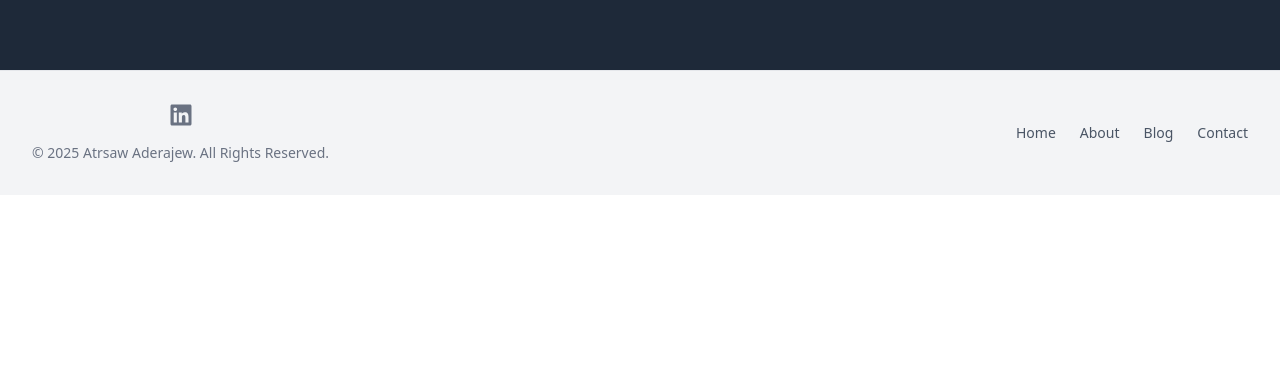
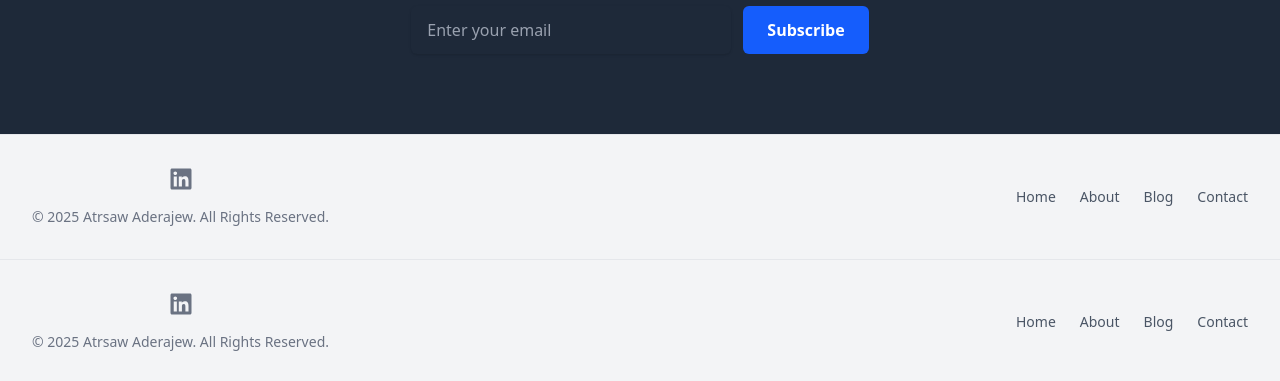
Before and after one commit to GebrekidanM/personal-blog, a Next.js app in the folder front/: page / in a window 1280 px wide. Shown: the part 1380-1761 px from the top of the page. Before the commit the page ends 1575 px from the top, so only its background shows below. Built offline with nearby package versions, Linux system fonts and the light colour scheme; no server answers.

Commit message:
navigation

```diff
--- /dev/null
+++ b/front/app/(site)/page.js
@@ -0,0 +1,19 @@
+import AboutMeSnippet from "../../components/AboutMeSnippet";
+import HeroSection from "../../components/HeroSection";
+import LatestBlogPosts from "../../components/LatestBlogPosts";
+import NewsletterCTA from "../../components/NewsletterCTA";
+import Navbar from "../../components/Navbar";
+import Footer from "../../components/Footer";
+
+export default function Home() {
+  return (
+    <div>
+      <Navbar/>
+      <HeroSection/>
+      <LatestBlogPosts/>
+      <AboutMeSnippet/>
+      <NewsletterCTA/>
+      <Footer/>
+    </div>
+  );
+}
--- a/front/app/page.js
+++ /dev/null
@@ -1,19 +0,0 @@
-import AboutMeSnippet from "../components/AboutMeSnippet";
-import HeroSection from "../components/HeroSection";
-import LatestBlogPosts from "../components/LatestBlogPosts";
-import NewsletterCTA from "../components/NewsletterCTA";
-import Navbar from "../components/Navbar";
-import Footer from "../components/Footer";
-
-export default function Home() {
-  return (
-    <div>
-      <Navbar/>
-      <HeroSection/>
-      <LatestBlogPosts/>
-      <AboutMeSnippet/>
-      <NewsletterCTA/>
-      <Footer/>
-    </div>
-  );
-}
```
